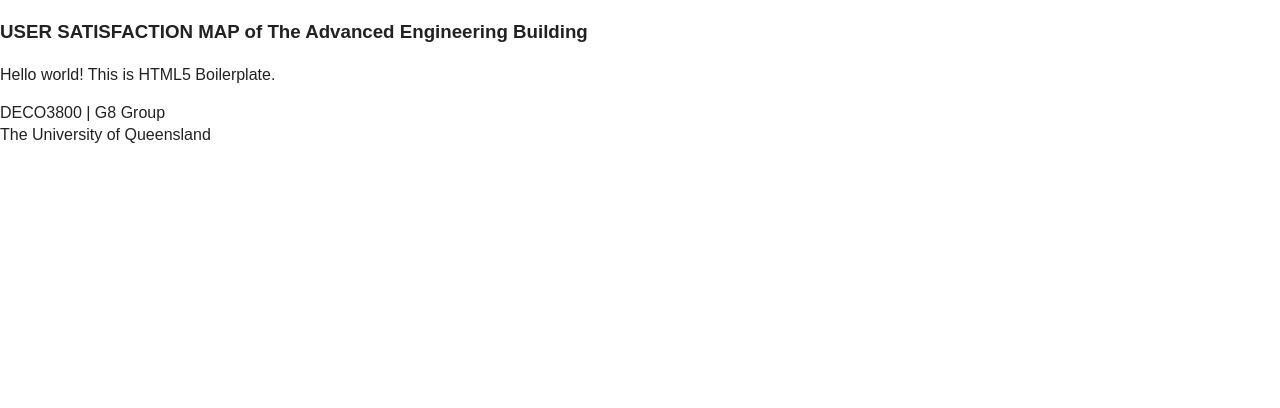
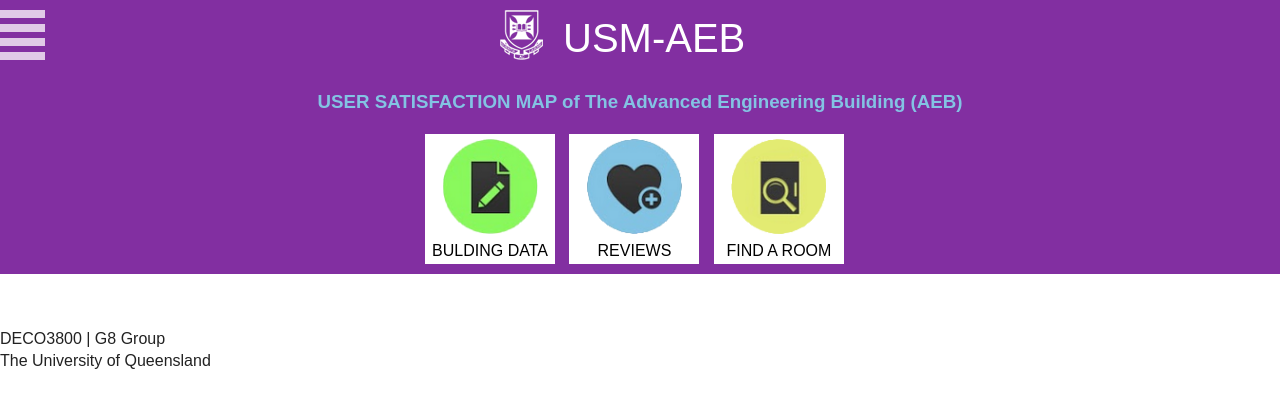
Before and after one commit to TommyYE/USM, a PHP site: page / in a window 1280 px wide. Shown: the top 408 px of the page. Run offline with PHP 8.4, Linux system fonts and the light colour scheme.

Commit message:
Basic Header Finished
Header now looks similar to the designs. Changes still needed, but the
base is there. Icons and logos added to the repository.

```diff
--- a/css/main.css
+++ b/css/main.css
@@ -6,37 +6,88 @@ textarea {
     color: #222;
 }
 
+h1, h2, h3, h4, p{
+   font-family: 'Open+Sans', sans-serif;
+color: #fff;
+}
+
 html {
     font-size: 1em;
     line-height: 1.4;
 }
-
-
-
-
-
-/*
- * Hide from both screenreaders and browsers: h5bp.com/u
- */
 
 .hidden {
     display: none !important;
     visibility: hidden;
 }
 
-/* ==========================================================================
-   EXAMPLE Media Queries for Responsive Design.
-   These examples override the primary ('mobile first') styles.
-   Modify as content requires.
-   ========================================================================== */
-
-@media only screen and (min-width: 35em) {
-    /* Style adjustments for viewports that meet the condition */
+#header {
+    height:auto;
+    padding-top:10px;
+    padding-bottom: 10px;
+    background-color: #822fa1;
 }
 
-@media print,
-       (-o-min-device-pixel-ratio: 5/4),
-       (-webkit-min-device-pixel-ratio: 1.25),
-       (min-resolution: 120dpi) {
-    /* Style adjustments for high resolution devices */
+#head-top {
+    height:50px;
 }
+
+#settings-btn {
+    float:left;
+    width:45px;
+    height:50px;
+    padding-right: 20px;
+}
+
+#logo-container {
+    margin:auto;
+    min-width: 280px;
+    width:280px;
+    height:50px;
+    color: #FFF;
+    font-size: 2.5em;
+}
+
+#logo-img {
+    float:left;
+    height:50px;
+}
+#logo-text {
+    float:left;
+    padding-left: 20px;
+    height:50px;
+}
+
+#head-middle h3{
+    width:auto;
+    padding-top:10px;
+    padding-left:20px;
+    padding-right:20px;
+    text-align: center;
+    color: #83c3e3;
+}
+
+.menu-btn {
+    text-align: center;
+    margin-right:10px;
+    display:inline-block;
+    width:130px;
+    height:130px;
+    background-color:#fff;
+    color:#000;
+}
+.menu-btn img{
+    margin-top:5px;
+    width:95px;
+    height:95px;
+}
+.menu-btn p{
+    padding:0;
+    margin:0;
+    color:#000;
+}
+
+#head-bottom {
+    width:430px;
+    margin:auto;
+}
--- a/index.html
+++ b/index.html
@@ -5,26 +5,46 @@
         <meta http-equiv="X-UA-Compatible" content="IE=edge">
         <title>User Satisfaction Map</title>
         <meta name="viewport" content="width=device-width, initial-scale=1">
-
+        <link href='http://fonts.googleapis.com/css?family=Open+Sans' rel='stylesheet'                  type='text/css'>
         <link rel="stylesheet" href="css/normalize.css">
-        <link rel="stylesheet" href="css/main.css">
         <script src="js/modernizr-2.6.2.min.js"></script>
         <script src="js/jquery-1.10.2.min.js"></script>
         <script src="js/main.js"></script>
+        <link rel="stylesheet" href="css/main.css">
     </head>
     <body>
     <div id="header">
         <div id="head-top">
-            <div id="settings-btn"></div>
-            <div id ="logo"></div>
+            <div id="settings-btn">
+                <img src="img/settings-btn1.png" alt="Settings" height="50" width="45">
+            </div>
+            <div id ="logo-container">
+                <div id="logo-img">
+                    <img src="img/uqlogosmall.png" alt="UQ Logo" height="50" width="43">
+                </div>
+                <div id="logo-text">USM-AEB</div>
+            </div>
         </div>
         <div id="head-middle">
-        <h3>USER SATISFACTION MAP of The Advanced Engineering Building</h3>
+            <h3>USER SATISFACTION MAP of The Advanced Engineering Building (AEB)</h3>
         </div>
-        <div id="head-bottom"></div>
+        <div id="head-bottom">
+            <div class="menu-btn">
+                <img src="img/icon1.png" alt="UQ Logo" height="70" width="70">
+                <p>BULDING DATA</p>
+            </div>
+            <div class="menu-btn">
+                <img src="img/icon2.png" alt="UQ Logo" height="70" width="70">
+                <p>REVIEWS</p>
+            </div>
+            <div class="menu-btn">
+                <img src="img/icon3.png" alt="UQ Logo" height="70" width="70">
+                <p>FIND A ROOM</p>
+            </div>
+        </div>
     </div>
     <div id="content">
-        <p>Hello world! This is HTML5 Boilerplate.</p>
+        <p>Welcome to USM!</p>
     </div>
     <div id="footer">DECO3800 | G8 Group<br/>The University of Queensland</div>
     </body>
```
Also changed, not shown: img/icon1.png (added), img/icon2.png (added), img/icon3.png (added), img/settings-btn1.png (added), img/uqlogobig.jpg (added), img/uqlogobig.png (added), img/uqlogosmall.png (added), 1 other file.
